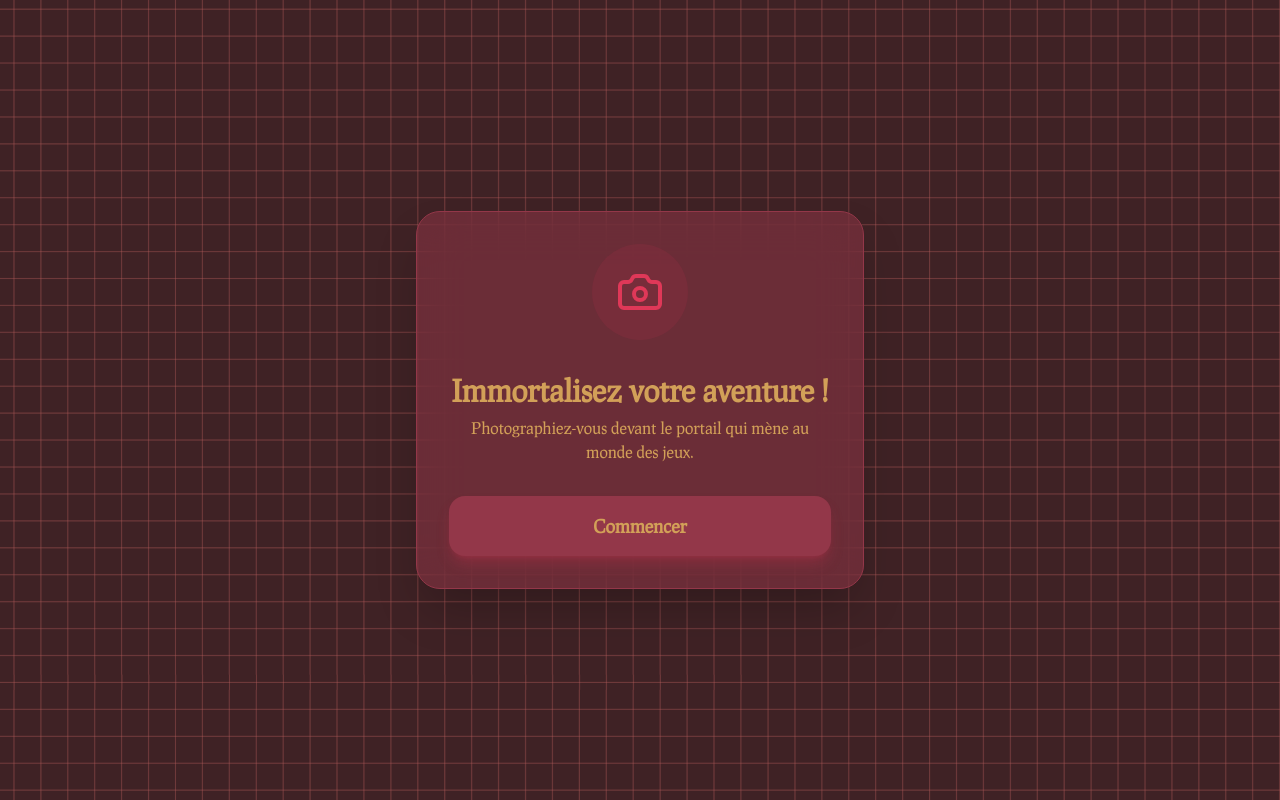
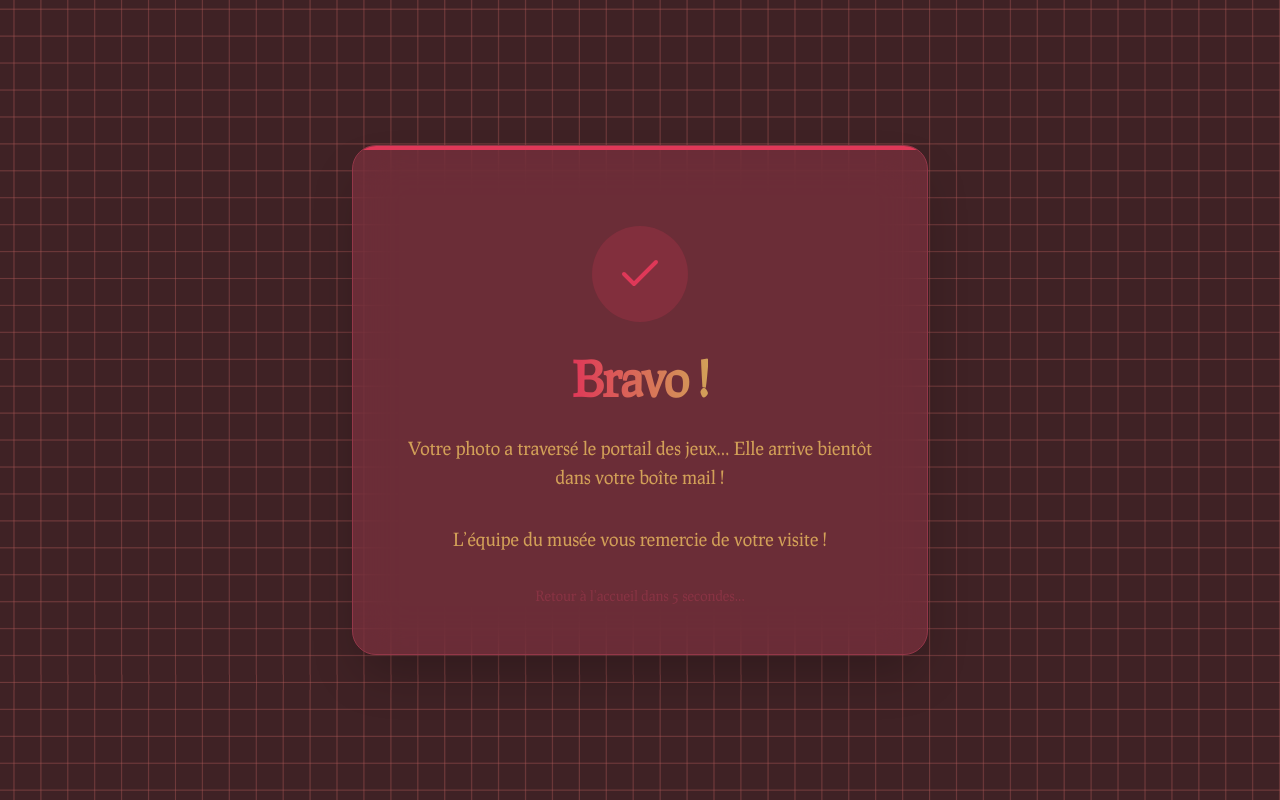
Before and after one commit to dokat/photobooth-app, a React (Vite) app: page /success in a window 1280 px wide. Before the commit this address led to /. Built offline with nearby package versions, Linux system fonts and the light colour scheme.

Commit message:
increase success redirection timer to 10 seconds

```diff
--- a/src/components/Success.tsx
+++ b/src/components/Success.tsx
@@ -4,7 +4,7 @@ import { Check } from "lucide-react";
 
 export function Success() {
   const navigate = useNavigate();
-  const [countdown, setCountdown] = useState(5);
+  const [countdown, setCountdown] = useState(10);
 
   useEffect(() => {
     if (countdown === 0) {
```
